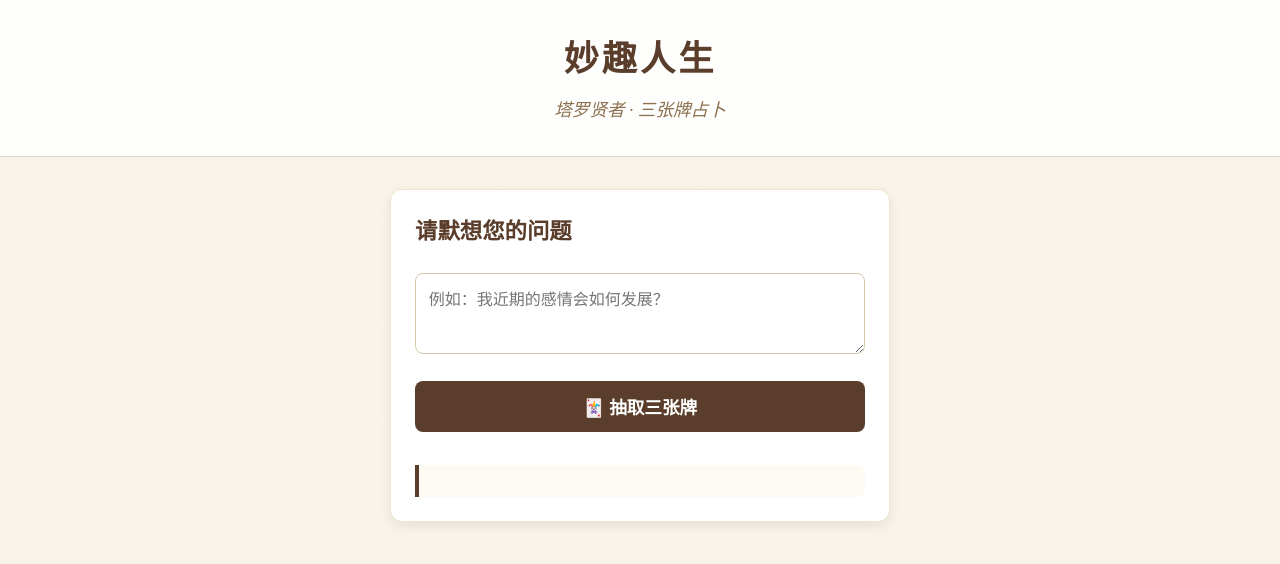
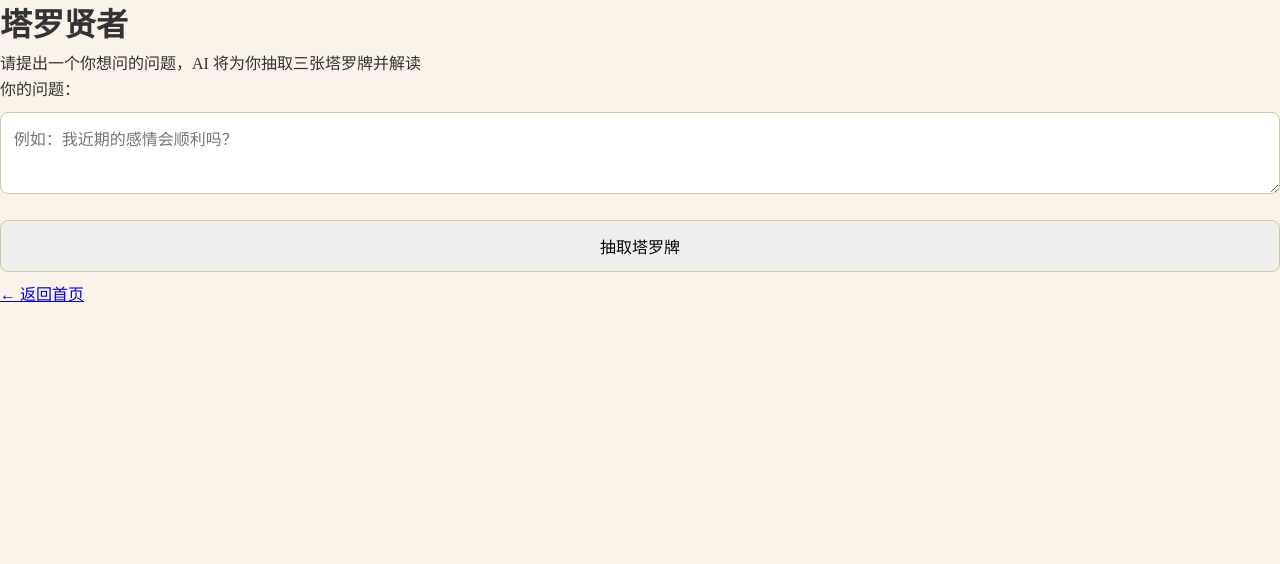
Before and after one commit to jzycnn/fortune-site, a plain HTML site: page tarot.html in a window 1280 px wide. Drawn offline with Linux system fonts and the light colour scheme.

Commit message:
Update tarot.html

```diff
--- a/tarot.html
+++ b/tarot.html
@@ -1,54 +1,25 @@
 <!DOCTYPE html>
-<html lang="zh">
+<html lang="zh-CN">
 <head>
   <meta charset="UTF-8" />
   <meta name="viewport" content="width=device-width, initial-scale=1.0"/>
   <title>塔罗贤者 · 塔罗占卜</title>
   <link rel="stylesheet" href="style.css" />
-  <link href="https://fonts.googleapis.com/css2?family=Noto+Serif+SC:wght@400;500;700&display=swap" rel="stylesheet">
 </head>
-<body class="bg-paper">
-  <header>
-    <h1 class="logo">妙趣人生</h1>
-    <p class="slogan">塔罗贤者 · 三张牌占卜</p>
-  </header>
+<body>
+  <div class="container">
+    <h1>塔罗贤者</h1>
+    <p>请提出一个你想问的问题，AI 将为你抽取三张塔罗牌并解读</p>
 
-  <main class="form-page">
-    <div class="card">
-      <h2>请默想您的问题</h2>
-      <textarea id="question" placeholder="例如：我近期的感情会如何发展？" rows="3"></textarea>
-      <button class="btn" onclick="submitTarot()">🃏 抽取三张牌</button>
-      <div id="result" class="result"></div>
-    </div>
-  </main>
+    <label>你的问题：</label>
+    <textarea id="question" placeholder="例如：我近期的感情会顺利吗？" rows="3"></textarea>
 
-  <script type="module">
-    import { callFortune } from './script.js';
+    <button type="button" data-action="generate" data-type="tarot">抽取塔罗牌</button>
 
-    async function submitTarot() {
-      const question = document.getElementById('question').value.trim();
-      if (!question) {
-        alert("请先默想一个问题！");
-        return;
-      }
+    <div id="result"></div>
 
-      const resultDiv = document.getElementById('result');
-      resultDiv.innerHTML = "贤者正在洗牌...";
-
-      try {
-        // 可扩展：后端随机抽牌，此处固定示例
-        const cards = ["愚者", "女祭司", "命运之轮"];
-        const { analysis } = await callFortune('tarot', {
-          question,
-          past: cards[0],
-          present: cards[1],
-          future: cards[2]
-        });
-        resultDiv.innerHTML = `<p>${analysis}</p>`;
-      } catch (e) {
-        resultDiv.innerHTML = `<p style="color:#c0392b;">${e.message}</p>`;
-      }
-    }
-  </script>
+    <a href="index.html" class="back">← 返回首页</a>
+  </div>
+  <script src="script.js"></script>
 </body>
 </html>
```
